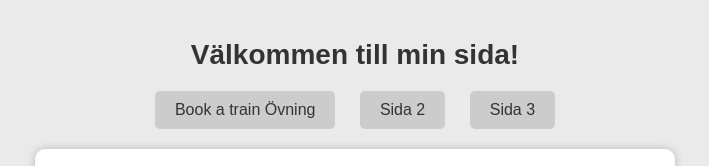
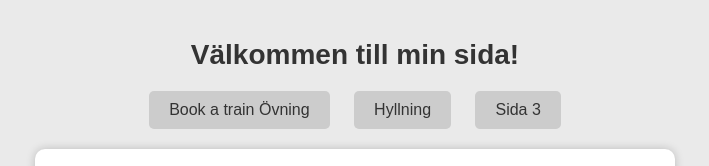
Before and after one commit to frontsam/min, a plain HTML site: page index.html in a window 1280 px wide. Shown: the top 166 px of the page, without its empty margins (285-994 px from the left). Drawn offline with Linux system fonts and the light colour scheme.

Commit message:
Update index.html

```diff
--- a/index.html
+++ b/index.html
@@ -12,7 +12,7 @@
 
     <nav>
         <a href="https://frontsam.github.io/akatag/" class="button">Book a train Övning</a>
-        <a href="page2.html" class="button">Sida 2</a>
+        <a href="https://frontsam.github.io/hyllningen/" class="button">Hyllning</a>
         <a href="page3.html" class="button">Sida 3</a>
     </nav>
 
```
